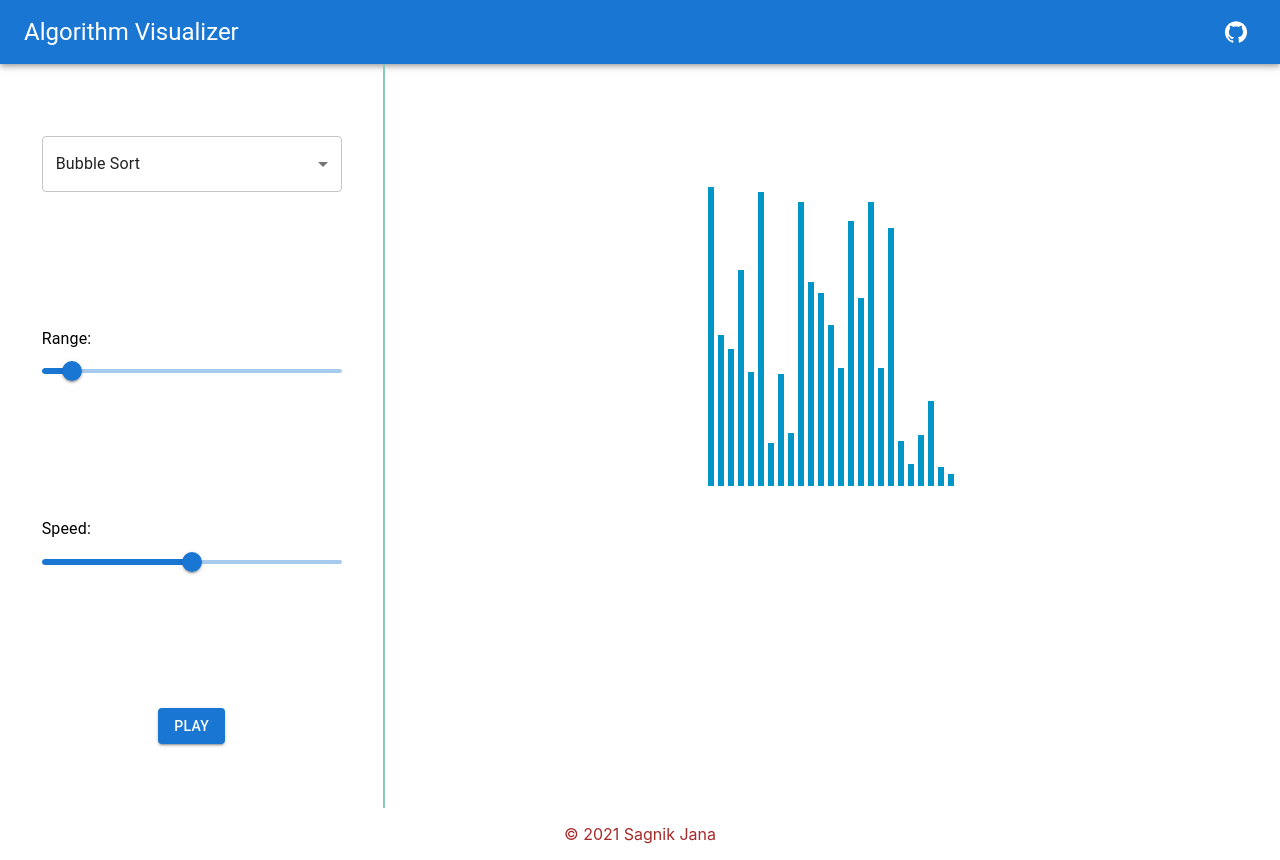
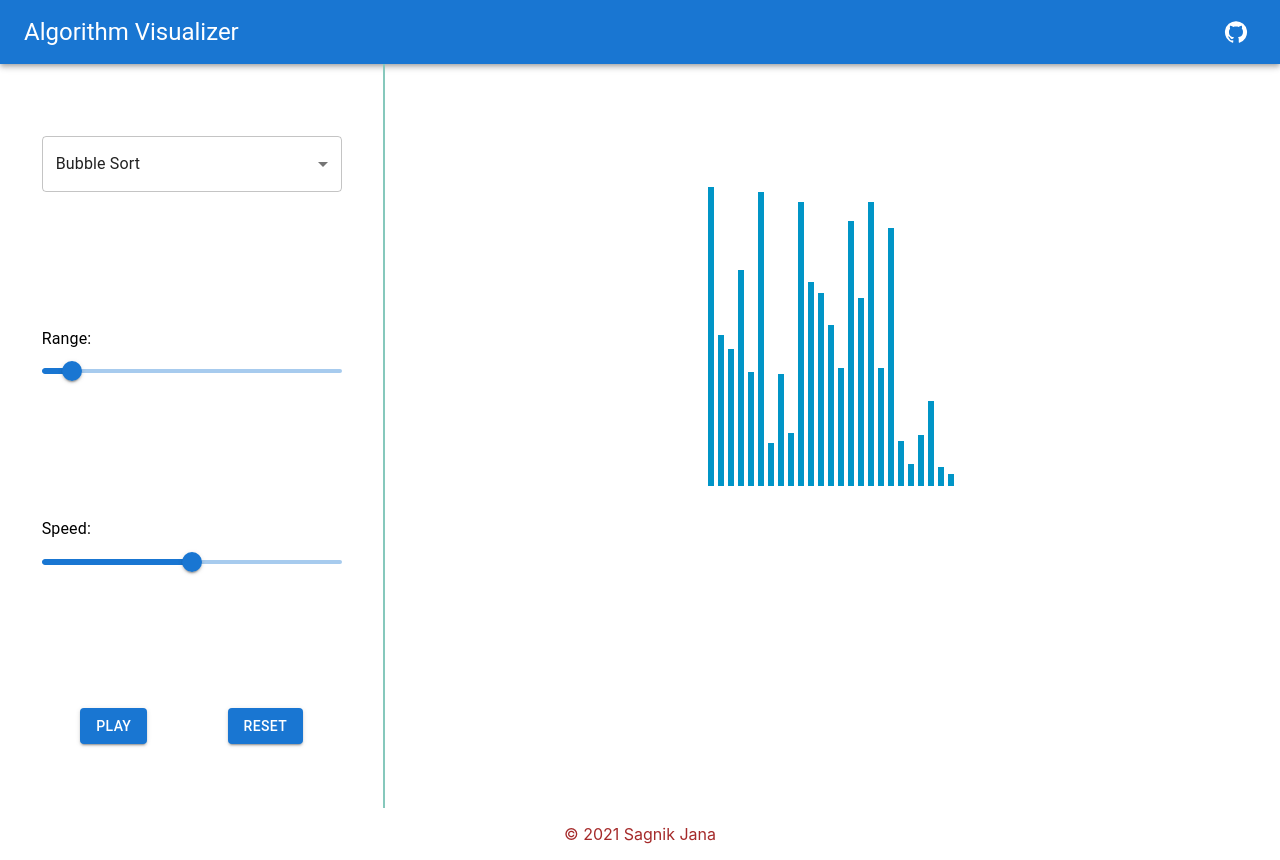
Before and after one commit to sagnik6969/algorithm-visualizer, a React (Create React App) app: page / in a window 1280 px wide. Built offline with nearby package versions, Linux system fonts and the light colour scheme.

Commit message:
Added reset and sorted check feature

```diff
--- a/package.json
+++ b/package.json
@@ -13,6 +13,7 @@
     "react": "^18.2.0",
     "react-dom": "^18.2.0",
     "react-scripts": "5.0.1",
+    "react-toastify": "^9.1.1",
     "web-vitals": "^2.1.4"
   },
   "scripts": {
--- a/src/App.js
+++ b/src/App.js
@@ -2,11 +2,13 @@ import './App.css';
 import Body from './components/Body';
 import Footer from './components/Footer';
 import Header from './components/Header';
-
+import { ToastContainer } from 'react-toastify'
+import 'react-toastify/dist/ReactToastify.css';
 
 function App() {
   return (
     <div className="App">
+      <ToastContainer/>
       <Header/>
      <Body/>
      <Footer/>
--- a/src/components/Body.jsx
+++ b/src/components/Body.jsx
@@ -1,33 +1,35 @@
-import React from 'react';
-import Sidebar from './Sidebar'
-import Home from './Home'
-import './body.css'
+import React from "react";
+import Sidebar from "./Sidebar";
+import Home from "./Home";
+import "./body.css";
+
+export default function Body() {
+  var [size, setsize] = React.useState(25);
+  var [arr, setarr] = React.useState([]);
+  var [speed, setspeed] = React.useState(0.5);
+  var [generateRandom, setgenerateRandom] = React.useState(true);
 
 
+  React.useEffect(() => {
+    var temparr = [];
+    for (let i = 0; i < size; i++)
+      temparr.push(Math.floor(Math.random() * 300));
+    setarr(temparr);
+    // setalradysorted(false);
+  }, [size, generateRandom]);
 
-export default function Body(){
+  return (
+    <div className="body">
+      <Sidebar
+        arr={arr}
+        generateRandom={generateRandom}
+        setgenerateRandom={setgenerateRandom}
+        setsize={setsize}
+        speed={speed}
+        setspeed={setspeed}
+      />
 
-    var [size,setsize] = React.useState(25);
-    var [arr,setarr] = React.useState([]);
-    var [speed,setspeed] = React.useState(0.5);
-
-    React.useEffect(()=>{
-
-        var temparr = [];
-        for(let i = 0 ; i < size; i++) temparr.push(Math.floor(Math.random() * 300));
-        setarr(temparr)
-
-    },[size])
-
-
-    return (
-        <div className="body">
-        <Sidebar arr={arr} setsize={setsize} speed = {speed} setspeed = {setspeed}/>
-
-        <Home arr={arr} speed={speed}/>
-        {/* sidebar */}
-        {/* home */}
-
-        </div>
-    )
+      <Home arr={arr} speed={speed} />
+    </div>
+  );
 }
--- a/src/components/Sidebar.jsx
+++ b/src/components/Sidebar.jsx
@@ -1,42 +1,71 @@
-import { Button } from '@mui/material'
-import './sidebar.css'
-import Dropdown from './sidebaritems/Dropdown'
-import React from 'react'
-import selectionsort from './algorithms/selectionsort'
-import Sizeslider from './sidebaritems/Sizeslider';
-import Speedslider from './sidebaritems/Speedslider';
-import bubblesort from './algorithms/bubblesort'
-import insertionsort from './algorithms/insertionsort'
-import margesort from './algorithms/margesort'
-import quicksort from './algorithms/quicksort'
+import { Button } from "@mui/material";
+import "./sidebar.css";
+import Dropdown from "./sidebaritems/Dropdown";
+import React from "react";
+import selectionsort from "./algorithms/selectionsort";
+import Sizeslider from "./sidebaritems/Sizeslider";
+import Speedslider from "./sidebaritems/Speedslider";
+import bubblesort from "./algorithms/bubblesort";
+import insertionsort from "./algorithms/insertionsort";
+import margesort from "./algorithms/margesort";
+import quicksort from "./algorithms/quicksort";
+//import React from 'react';
+import {  toast } from 'react-toastify';
 
-export default function Sidebar({arr,setsize,speed,setspeed}){
+export default function Sidebar({
+  arr,
+  generateRandom,
+  setgenerateRandom,
+  setsize,
+  speed,
+  setspeed,
+  alradySorted,
+  setalradysorted,
+}) {
+  var [algoidx, setalgoidx] = React.useState(1);
+  var [disabled, setdisabled] = React.useState(false);
+  var [alradySorted, setalradysorted] = React.useState(false);
+//   const notify = () => toast("Wow so easy!");
+//   notify();
+  async function handleClick(e) {
 
+    if(alradySorted){
+        toast("Array is alrady Sorted");
+        // console.log("alrady sorted");
+        return;
+    }
+    // e.target.disabled = true;
+    setdisabled(true);
 
+    if (algoidx === 3) await selectionsort(arr, speed);
+    else if (algoidx === 1) await bubblesort(arr, speed);
+    else if (algoidx === 2) await insertionsort(arr, speed);
+    else if (algoidx === 4) await margesort(arr, speed);
+    else if (algoidx === 5) await quicksort(arr, speed);
 
-    var [algoidx,setalgoidx] = React.useState(1);
-    var [disabled,setdisabled] = React.useState(false);
+    setalradysorted(true)
 
-    function handleClick(e){
+    setdisabled(false);
+  }
 
-        // e.target.disabled = true;
-        setdisabled(true);
-
-        if(algoidx === 3) selectionsort(arr,speed);
-        else if(algoidx === 1) bubblesort(arr,speed);
-        else if(algoidx === 2) insertionsort(arr,speed);
-        else if(algoidx === 4) margesort(arr,speed);
-        else if(algoidx === 5) quicksort(arr,speed);
-    }
-
-
-    return (
-        <div className="sidebar">
-        <Dropdown setalgoidx = {setalgoidx} disabled = {disabled}/>
-        <Sizeslider setsize = {setsize} disabled = {disabled}/>
-        <Speedslider setspeed = {setspeed} disabled = {disabled}/>
-        <Button disabled = {disabled} variant="contained" onClick={handleClick}>play</Button>
-        {/* <Button variant="contained" onClick={handleClick}>reset</Button> */}
-        </div>
-    )
+  return (
+    <div className="sidebar">
+      <Dropdown setalgoidx={setalgoidx} disabled={disabled} />
+      <Sizeslider setsize={setsize} disabled={disabled} />
+      <Speedslider setspeed={setspeed} disabled={disabled} />
+      <div className="bottoncontainer">
+      <Button disabled={disabled} variant="contained" onClick={handleClick}>
+        play
+      </Button>
+      <Button
+        disabled={disabled}
+        variant="contained"
+        onClick={() =>{setalradysorted(false) ; setgenerateRandom(!generateRandom)}}
+      >
+        Reset
+      </Button>
+      </div>
+      {/* <Button variant="contained" onClick={handleClick}>reset</Button> */}
+    </div>
+  );
 }
--- a/src/components/sidebar.css
+++ b/src/components/sidebar.css
@@ -6,3 +6,13 @@
     align-items: center;
     justify-content: space-around;
 }
+
+.bottoncontainer{
+
+    width: 100%;
+
+    display: flex;
+    /* flex-direction: row; */
+    justify-content: space-evenly;
+
+}
```
Also changed, not shown: src/components/Toast.jsx (added, +11 -0 lines), 1 other file (tests, documents, lock files or other folders).
